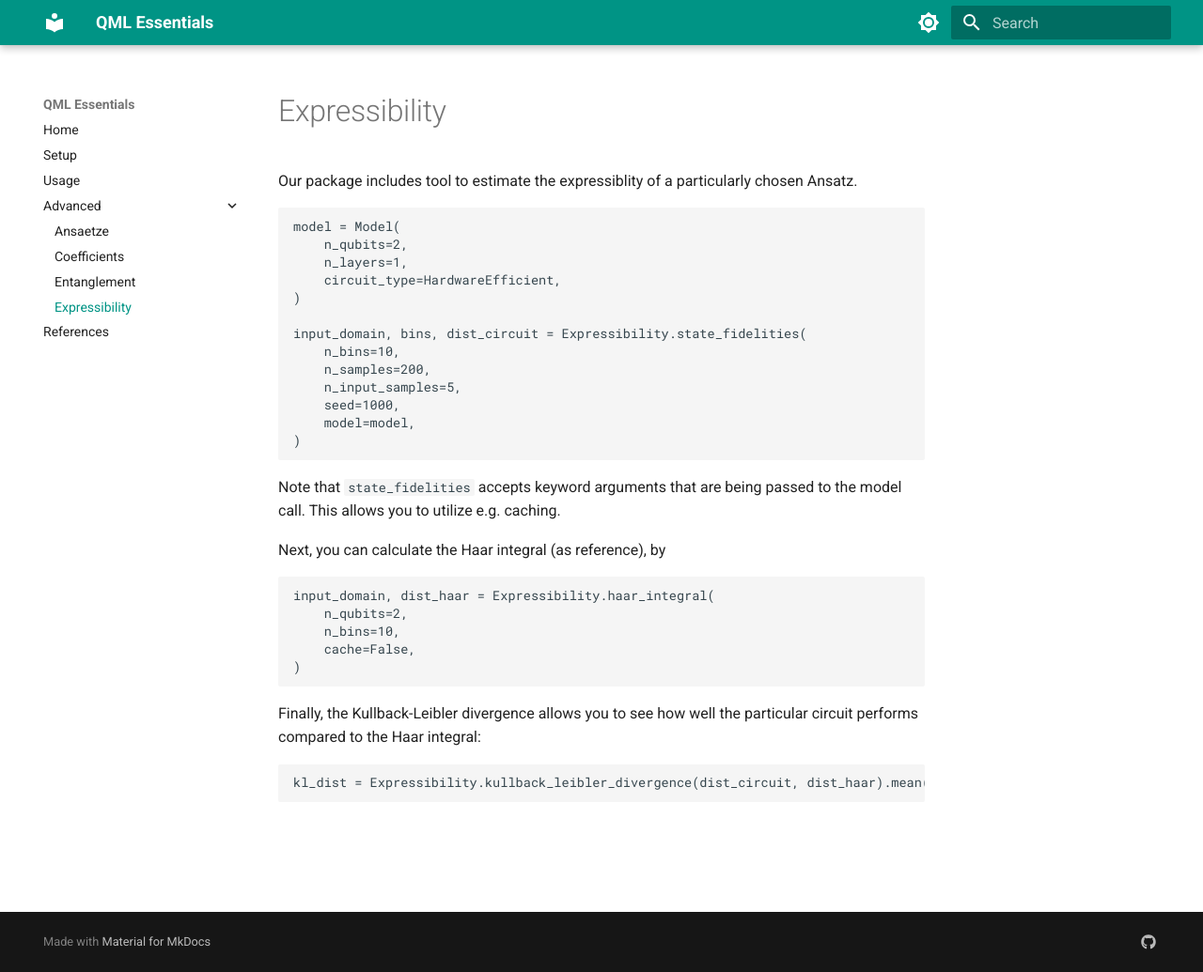
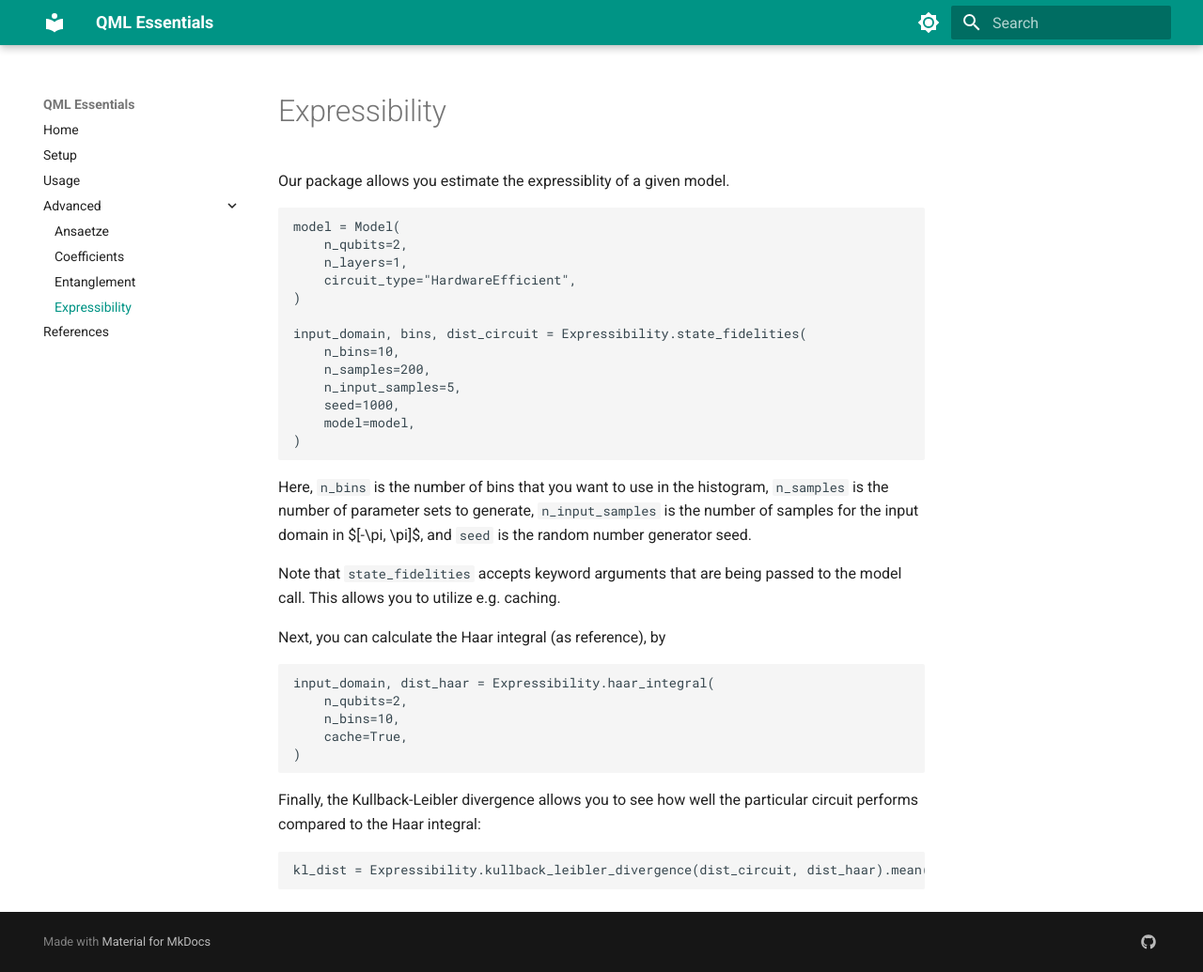
Before and after one commit to cirKITers/qml-essentials, an MkDocs documentation site: the page built from docs/expressibility.md, in a window 1280 px wide and 1035 px high. Shown: the whole window at 94% size. Built offline with MkDocs 1.6.1 and Material for MkDocs 9.7.7, drawn with Linux system fonts in a browser that asks for light colours.

Commit message:
fixed docs
Signed-off-by: Melvin Strobl <lc3267@kit.edu>

````diff
--- a/docs/expressibility.md
+++ b/docs/expressibility.md
@@ -1,12 +1,11 @@
 # Expressibility
 
-Our package includes tool to estimate the expressiblity of a particularly chosen Ansatz.
-
+Our package allows you estimate the expressiblity of a given model.
 ```python
 model = Model(
     n_qubits=2,
     n_layers=1,
-    circuit_type=HardwareEfficient,
+    circuit_type="HardwareEfficient",
 )
 
 input_domain, bins, dist_circuit = Expressibility.state_fidelities(
@@ -18,6 +17,8 @@ input_domain, bins, dist_circuit = Expressibility.state_fidelities(
 )
 ```
 
+Here, `n_bins` is the number of bins that you want to use in the histogram, `n_samples` is the number of parameter sets to generate, `n_input_samples` is the number of samples for the input domain in $[-\pi, \pi]$, and `seed` is the random number generator seed.
+
 Note that `state_fidelities` accepts keyword arguments that are being passed to the model call.
 This allows you to utilize e.g. caching.
 
@@ -26,7 +27,7 @@ Next, you can calculate the Haar integral (as reference), by
 input_domain, dist_haar = Expressibility.haar_integral(
     n_qubits=2,
     n_bins=10,
-    cache=False,
+    cache=True,
 )
 ```
 
````
Also changed, not shown: docs/entanglement.md (+1 -0 lines), docs/index.md (+1 -1 lines).
